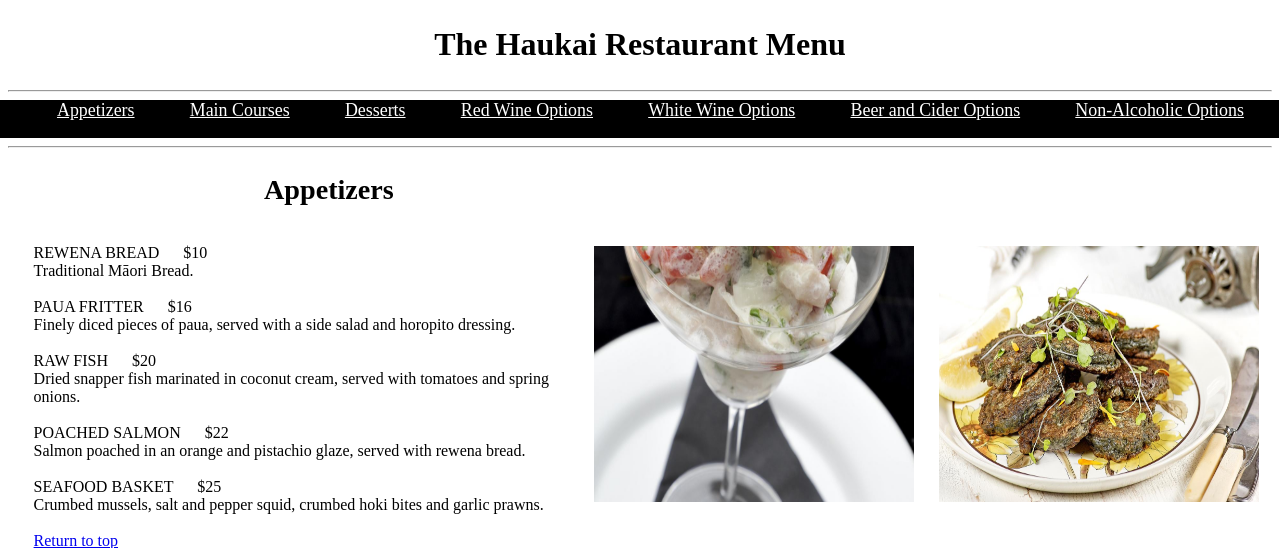
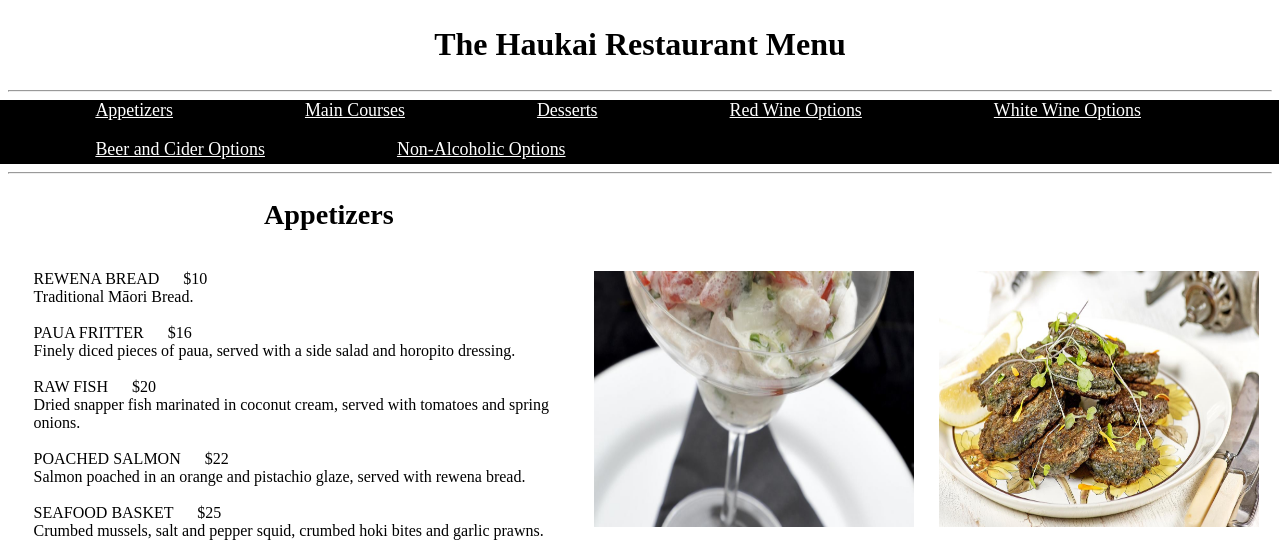
Before and after one commit to CeliaEva98/CeliaEva98.github.io, a PHP site: page /menu.html in a window 1280 px wide. Shown: the part 226-774 px from the top of the page. Run offline with PHP 8.4, Linux system fonts and the light colour scheme.

Commit message:
menu changes

```diff
--- a/menu.html
+++ b/menu.html
@@ -31,6 +31,8 @@
                 <li><a href="#desserts">Desserts</a></li>
                 <li><a href="#redbeverages">Red Wine Options</a></li>
                 <li><a href="#whitebeverages">White Wine Options</a></li>
+                <br>
+                <br>
                 <li><a href="#beerbaverages">Beer and Cider Options</a></li>
                 <li><a href="#nonalcbeverages">Non-Alcoholic Options</a></li>
             </ul>
--- a/styles/styles.css
+++ b/styles/styles.css
@@ -46,7 +46,7 @@ h1 {
     box-sizing: border-box;
     display: block;
     height: 15vw;
-    width: 99.9vw;
+    width: 98.5vw;
     margin: 0;
     margin-left: -0.5vw;
     margin-top: -0.5vw;
@@ -203,11 +203,11 @@ h1 {
 }
 
 .navmenu3 {
-    width: 90vw;
+    width: 80vw;
     display: block;
     margin: 0;
     margin-left: -2vw;
-    widows: 90vw;
+    widows: 80vw;
     background-color: black;
     height: 2.5vw;
 }
@@ -371,7 +371,7 @@ h4 {
     margin: 0;
     margin-left: -1.3vw;
     widows: 70vw;
-    height: 3vw;
+    height: 5vw;
     background-color: black;
 }
 
@@ -379,7 +379,7 @@ h4 {
     display: inline;
     font-size: 1.4vw;
     text-align: right;
-    margin: 2vw;
+    margin: 5vw;
     color: white;
 }
 
```
